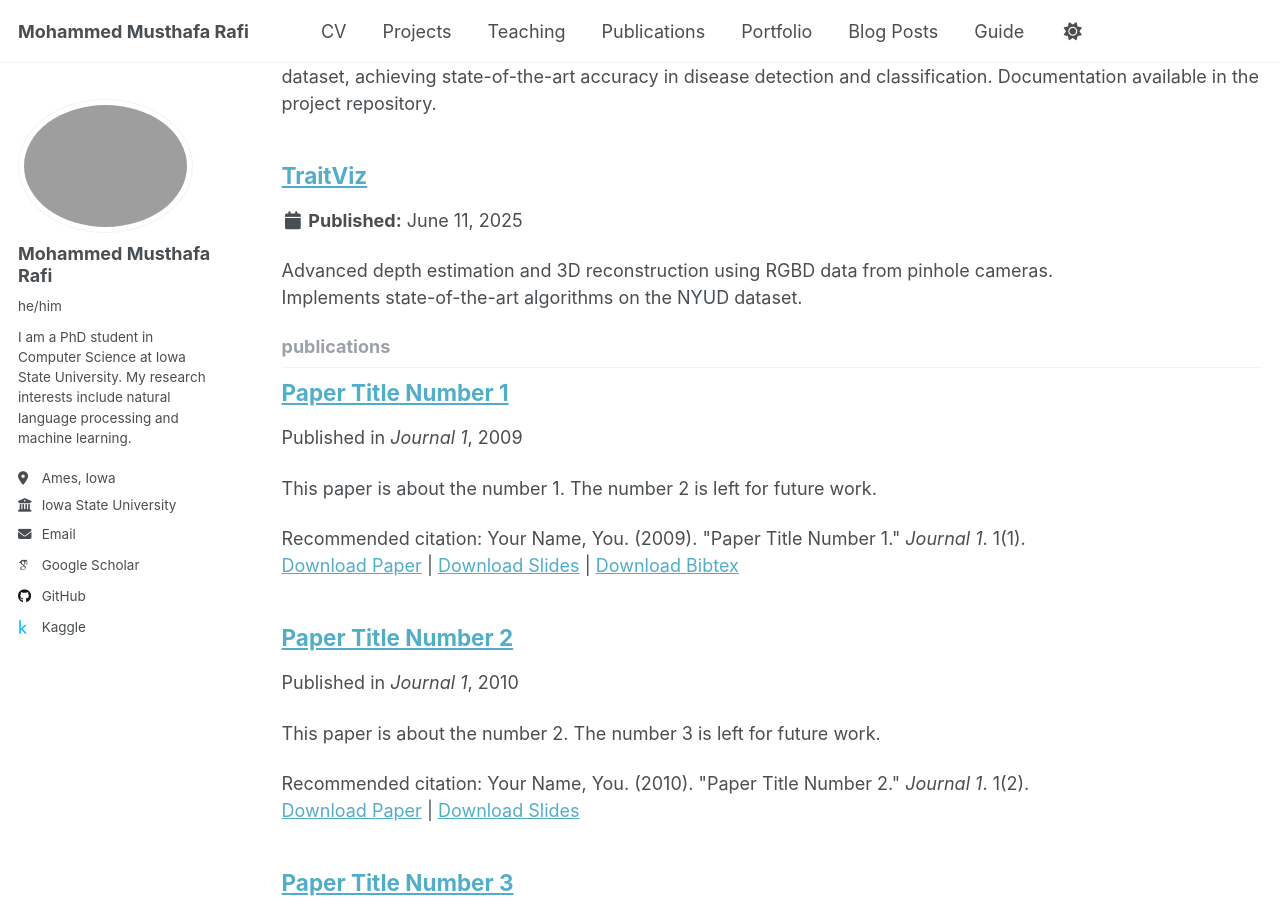
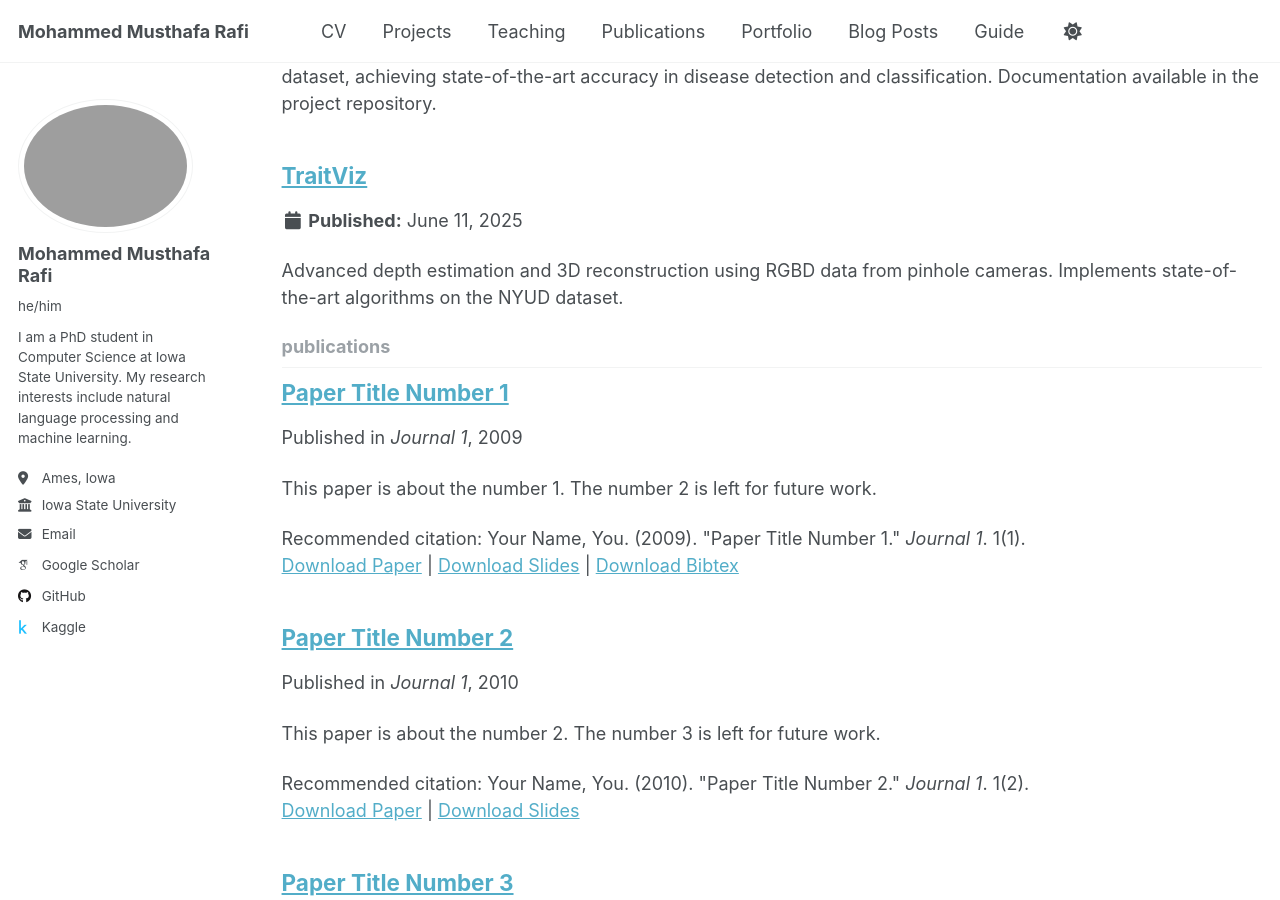
Before and after one commit to itsMustafamr/itsmustafamr.github.io, a Jekyll site: the page built from _pages/collection-archive.html, in a window 1280 px wide and 900 px high, scrolled down 1683 px. Built offline with Jekyll 4.4.1, drawn with Linux system fonts in a browser that asks for light colours; some web fonts are replaced.

Commit message:
Made changes to project-card for better aligning of text and content

```diff
--- a/_includes/project-card.html
+++ b/_includes/project-card.html
@@ -12,7 +12,7 @@
         <span style="display:inline-block;background:#27272a;color:#fff;border-radius:12px;padding:4px 12px;font-size:0.85rem;margin:2px 4px 2px 0;">{{ tag }}</span>
       {% endfor %}
     </div>
-    <div style="color:#d4d4d8;font-size:1rem;margin-bottom:16px;">{{ project.content | markdownify }}</div>
+    <div style="color:#d4d4d8;font-size:1rem;margin-bottom:16px;">{{ project.excerpt | markdownify }}</div>
     {% if project.repo_url %}
       <a href="{{ project.repo_url }}" target="_blank" style="color:#a1a1aa;text-decoration:none;font-size:1rem;display:flex;align-items:center;gap:8px;">
         <svg xmlns="http://www.w3.org/2000/svg" width="18" height="18" fill="none" viewBox="0 0 24 24" stroke="currentColor"><path stroke-linecap="round" stroke-linejoin="round" stroke-width="2" d="M12 4.354a8 8 0 1 0 0 15.292a8 8 0 0 0 0-15.292z"/><path stroke-linecap="round" stroke-linejoin="round" stroke-width="2" d="M9.09 9.09a3 3 0 0 1 5.82 0M12 13v.01"/></svg>
```
Also changed, not shown: _projects/TraitViz.md (+2 -0 lines).
